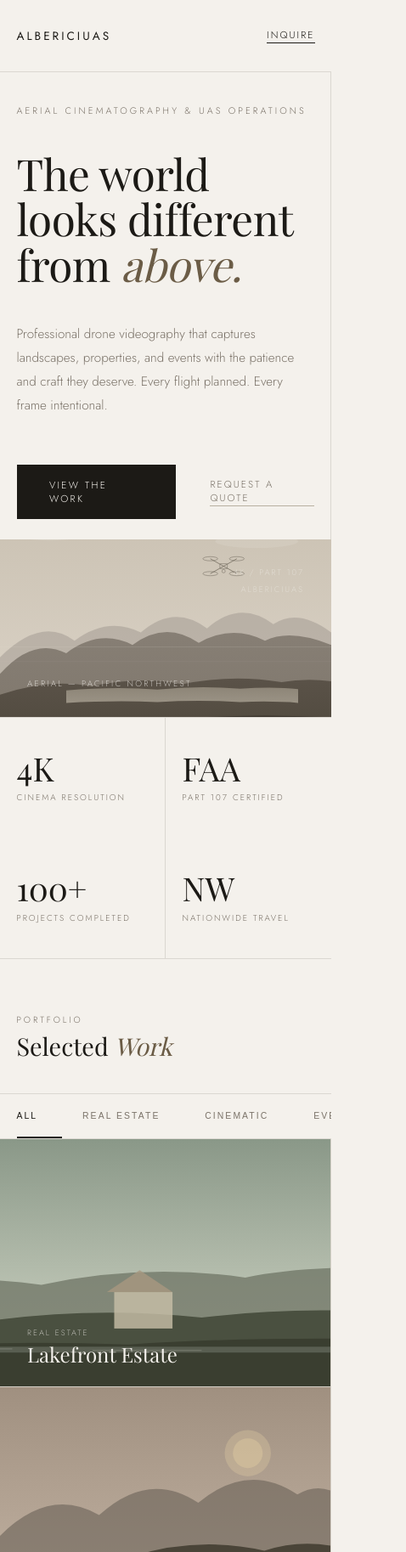
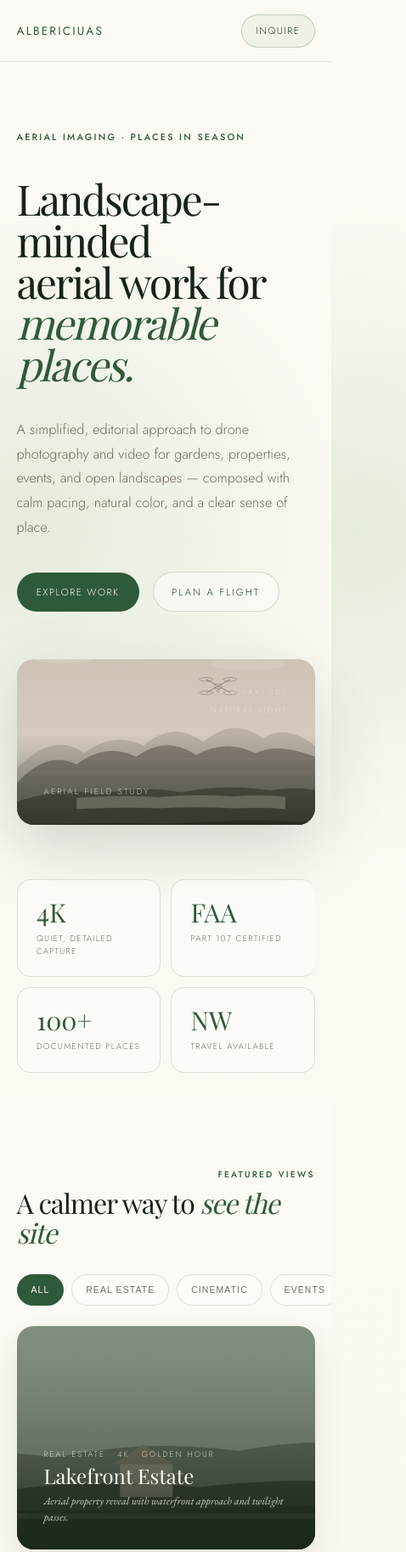
Before and after one commit to Ninjacobe/albericiuas-website, a website built with Vite: page index.html in a window 390 px wide. Shown: the top 1827 px of the page at 85% size, 478 px wide, since content can reach past the window. Built offline with nearby package versions, Linux system fonts and the light colour scheme; some packages are replaced by stand-ins of ours; no server answers; the database is empty; a web font is replaced by a local one.

Commit message:
Simplify homepage with garden-inspired design

```diff
--- a/index.html
+++ b/index.html
@@ -3,7 +3,7 @@
 <head>
 <meta charset="UTF-8">
 <meta name="viewport" content="width=device-width, initial-scale=1.0">
-<title>AlbericiUAS — Aerial Cinematography</title>
+<title>AlbericiUAS — Aerial Views with a Natural Sense of Place</title>
 <link rel="preconnect" href="https://fonts.googleapis.com">
 <link href="https://fonts.googleapis.com/css2?family=Playfair+Display:ital,wght@0,400;0,500;1,400;1,500&family=Jost:wght@300;400;500&family=EB+Garamond:ital,wght@0,400;1,400&display=swap" rel="stylesheet">
 <style>
@@ -774,6 +774,232 @@ footer {
 }
 .reveal.visible { opacity: 1; transform: translateY(0); }
 
+
+/* ─── SIMPLIFIED GARDEN-INSPIRED REFRESH ─── */
+:root {
+  --paper: #fbfaf4;
+  --parchment: #f0eadc;
+  --linen: #e7ddc7;
+  --ash: #a39b87;
+  --stone: #706b5c;
+  --earth: #243f2b;
+  --ink: #162318;
+  --umber: #7a5b32;
+  --sage: #6f7f59;
+  --horizon: #d7ccb6;
+  --rule: rgba(36, 63, 43, 0.14);
+  --leaf: #2f5a3a;
+  --leaf-soft: #dfe8d5;
+  --sun: #c5a15c;
+}
+
+body {
+  background:
+    radial-gradient(circle at 8% 8%, rgba(223, 232, 213, 0.8), transparent 24rem),
+    linear-gradient(180deg, #fbfaf4 0%, #f7f2e8 100%);
+  color: var(--ink);
+}
+
+nav {
+  position: sticky;
+  top: 0;
+  padding: 1.05rem 5vw;
+  background: rgba(251, 250, 244, 0.92);
+  backdrop-filter: blur(16px);
+  border-bottom: 1px solid rgba(36, 63, 43, 0.1);
+}
+.nav-logo { color: var(--leaf); letter-spacing: 0.16em; }
+.nav-links { gap: 2rem; }
+.nav-links a, .nav-cta { color: var(--earth); letter-spacing: 0.13em; }
+.nav-cta {
+  border: 1px solid rgba(47, 90, 58, 0.24);
+  border-radius: 999px;
+  padding: 0.65rem 1rem;
+  background: rgba(223, 232, 213, 0.45);
+}
+.nav-cta:hover { background: var(--leaf); border-color: var(--leaf); color: var(--paper); }
+
+#hero {
+  min-height: auto;
+  grid-template-columns: minmax(0, 0.92fr) minmax(0, 1.08fr);
+  gap: clamp(1.5rem, 4vw, 4rem);
+  padding: clamp(3rem, 6vw, 6rem) 5vw 4rem;
+  max-width: 1440px;
+  margin: 0 auto;
+}
+.hero-left {
+  border-right: none;
+  justify-content: center;
+  padding: 2rem 0;
+}
+.hero-eyebrow, .section-kicker {
+  color: var(--leaf);
+  font-weight: 500;
+  letter-spacing: 0.2em;
+}
+.hero-title {
+  font-size: clamp(3.1rem, 6.6vw, 7rem);
+  line-height: 0.98;
+  letter-spacing: -0.045em;
+}
+.hero-title em, .section-heading em, .contact-intro em { color: var(--leaf); }
+.hero-body {
+  max-width: 520px;
+  color: var(--stone);
+  font-size: 1.02rem;
+  line-height: 1.75;
+}
+.hero-actions { gap: 1rem; flex-wrap: wrap; margin-top: 2.4rem; }
+.btn-dark, .btn-submit {
+  background: var(--leaf);
+  border-radius: 999px;
+  padding: 0.95rem 1.45rem;
+  letter-spacing: 0.13em;
+}
+.btn-dark:hover, .btn-submit:hover { background: var(--earth); }
+.link-underline {
+  border: 1px solid rgba(47, 90, 58, 0.2);
+  border-radius: 999px;
+  padding: 0.9rem 1.35rem;
+  color: var(--earth);
+  background: rgba(255,255,255,0.45);
+}
+.link-underline:hover { background: var(--leaf-soft); border-color: var(--leaf); }
+
+.hero-right {
+  min-height: clamp(420px, 58vw, 680px);
+  border-radius: clamp(1.25rem, 3vw, 2.4rem);
+  box-shadow: 0 28px 80px rgba(36, 63, 43, 0.18);
+  background: var(--leaf-soft);
+}
+.hero-right::after {
+  content: '';
+  position: absolute;
+  inset: 0;
+  background: linear-gradient(180deg, transparent 45%, rgba(22, 35, 24, 0.48));
+  pointer-events: none;
+}
+.hero-caption, .hero-meta { z-index: 1; }
+
+.stats-row {
+  max-width: 1180px;
+  margin: 0 auto 2rem;
+  padding: 0 5vw;
+  border: none;
+  gap: 0.75rem;
+}
+.stat-cell {
+  border: 1px solid var(--rule);
+  border-radius: 1rem;
+  padding: 1.4rem;
+  background: rgba(255, 255, 255, 0.42);
+}
+.stat-cell:last-child { border-right: 1px solid var(--rule); }
+.stat-num { color: var(--leaf); font-size: 1.9rem; }
+.stat-label { letter-spacing: 0.13em; }
+
+.section-header {
+  max-width: 1180px;
+  margin: 0 auto;
+  padding: 5rem 5vw 2rem;
+  border-bottom: none;
+  align-items: end;
+}
+.section-heading {
+  max-width: 680px;
+  font-size: clamp(2rem, 4vw, 4.3rem);
+  letter-spacing: -0.035em;
+}
+
+.filter-bar {
+  max-width: 1180px;
+  margin: 0 auto 1.5rem;
+  padding: 0 5vw;
+  border-bottom: none;
+  gap: 0.55rem;
+}
+.filter-tab {
+  border: 1px solid rgba(47, 90, 58, 0.16);
+  border-radius: 999px;
+  margin: 0;
+  padding: 0.75rem 1rem;
+  background: rgba(255, 255, 255, 0.46);
+  letter-spacing: 0.11em;
+}
+.filter-tab.active, .filter-tab:hover { color: var(--paper); background: var(--leaf); border-color: var(--leaf); }
+
+.grid-work {
+  max-width: 1180px;
+  margin: 0 auto;
+  padding: 0 5vw 5rem;
+  grid-template-columns: repeat(3, minmax(0, 1fr));
+  gap: 1rem;
+}
+.work-tile {
+  border: none;
+  border-radius: 1.25rem;
+  box-shadow: 0 16px 42px rgba(36, 63, 43, 0.12);
+  background: var(--leaf-soft);
+}
+.work-tile.wide { aspect-ratio: 16/7; }
+.tile-info { opacity: 1; background: linear-gradient(to top, rgba(22,35,24,0.82), rgba(22,35,24,0.08)); }
+.tile-always { display: none; }
+.tile-play { display: none; }
+.tile-cat { color: rgba(251, 250, 244, 0.74); }
+.tile-name { font-size: clamp(1.2rem, 2vw, 1.75rem); }
+.tile-desc { color: rgba(251, 250, 244, 0.78); }
+
+#about, #contact { background: rgba(223, 232, 213, 0.5); }
+.about-layout, .contact-layout {
+  max-width: 1180px;
+  margin: 0 auto;
+  padding: 0 5vw 5rem;
+  gap: 1.25rem;
+  min-height: auto;
+}
+.about-text, .contact-left, .contact-right {
+  border: 1px solid var(--rule);
+  border-radius: 1.4rem;
+  padding: clamp(2rem, 5vw, 4rem);
+  background: rgba(251, 250, 244, 0.72);
+}
+.about-pull { border-left-color: var(--leaf); }
+.about-visual {
+  border-radius: 1.4rem;
+  background: linear-gradient(135deg, var(--leaf-soft), var(--parchment));
+  min-height: 460px;
+}
+.about-badge-block {
+  background: rgba(251, 250, 244, 0.86);
+  border: 1px solid var(--rule);
+  border-radius: 1rem;
+}
+
+.services-list {
+  max-width: 1180px;
+  margin: 0 auto;
+  padding: 0 5vw 5rem;
+  display: grid;
+  gap: 0.85rem;
+}
+.service-row {
+  grid-template-columns: 2.5rem 1fr 1.7fr;
+  gap: 1.5rem;
+  border: 1px solid var(--rule);
+  border-radius: 1.15rem;
+  padding: 1.5rem;
+  background: rgba(255, 255, 255, 0.42);
+}
+.service-row:hover { background: rgba(223, 232, 213, 0.48); }
+.service-title-col em { color: var(--leaf); }
+.service-tags { display: none; }
+.tag { border-color: rgba(47, 90, 58, 0.2); }
+
+.form-field:first-of-type, .form-row-two:first-of-type { border-top: none; }
+.form-field input, .form-field textarea, .form-field select { font-family: 'Jost', sans-serif; }
+.form-submit-row { gap: 1rem; }
+footer { background: var(--earth); }
+
 /* ─── RESPONSIVE ─── */
 @media (max-width: 960px) {
   #hero { grid-template-columns: 1fr; }
@@ -839,14 +1065,14 @@ footer {
 <!-- ── HERO ── -->
 <section id="hero">
   <div class="hero-left">
-    <p class="hero-eyebrow" id="site-hero-eyebrow">Aerial Cinematography &amp; UAS Operations</p>
-    <h1 class="hero-title" id="site-hero-title">The world<br>looks different<br>from <em>above.</em></h1>
+    <p class="hero-eyebrow" id="site-hero-eyebrow">Aerial Imaging · Places in Season</p>
+    <h1 class="hero-title" id="site-hero-title">Landscape-minded<br>aerial work for<br><em>memorable places.</em></h1>
     <p class="hero-body" id="site-hero-body">
-      Professional drone videography that captures landscapes, properties, and events with the patience and craft they deserve. Every flight planned. Every frame intentional.
+      A simplified, editorial approach to drone photography and video for gardens, properties, events, and open landscapes — composed with calm pacing, natural color, and a clear sense of place.
     </p>
     <div class="hero-actions">
-      <a href="#work" class="btn-dark">View the Work</a>
-      <a href="#contact" class="link-underline">Request a Quote</a>
+      <a href="#work" class="btn-dark">Explore Work</a>
+      <a href="#contact" class="link-underline">Plan a Flight</a>
     </div>
   </div>
 
@@ -904,10 +1130,10 @@ footer {
       <ellipse cx="620" cy="140" rx="100" ry="16" fill="rgba(244,241,236,0.12)"/>
     </svg>
 
-    <div class="hero-caption">Aerial — Pacific Northwest</div>
+    <div class="hero-caption">Aerial Field Study</div>
     <div class="hero-meta">
-      <span>4K / Part 107</span>
-      <span>AlbericiUAS</span>
+      <span>FAA Part 107</span>
+      <span>Natural Light</span>
     </div>
   </div>
 </section>
@@ -916,7 +1142,7 @@ footer {
 <div class="stats-row">
   <div class="stat-cell reveal">
     <span class="stat-num">4K</span>
-    <span class="stat-label">Cinema Resolution</span>
+    <span class="stat-label">Quiet, Detailed Capture</span>
   </div>
   <div class="stat-cell reveal">
     <span class="stat-num">FAA</span>
@@ -924,19 +1150,19 @@ footer {
   </div>
   <div class="stat-cell reveal">
     <span class="stat-num">100+</span>
-    <span class="stat-label">Projects Completed</span>
+    <span class="stat-label">Documented Places</span>
   </div>
   <div class="stat-cell reveal">
     <span class="stat-num">NW</span>
-    <span class="stat-label">Nationwide Travel</span>
+    <span class="stat-label">Travel Available</span>
   </div>
 </div>
 
 <!-- Work -->
 <section id="work">
   <div class="section-header">
-    <span class="section-kicker">Portfolio</span>
-    <h2 class="section-heading">Selected <em>Work</em></h2>
+    <span class="section-kicker">Featured Views</span>
+    <h2 class="section-heading">A calmer way to <em>see the site</em></h2>
   </div>
 
   <div class="filter-bar">
@@ -1229,8 +1455,8 @@ footer {
 <!-- Services -->
 <section id="services">
   <div class="section-header reveal">
-    <span class="section-kicker">Capabilities</span>
-    <h2 class="section-heading">What We <em>Do</em></h2>
+    <span class="section-kicker">Services</span>
+    <h2 class="section-heading">Simple packages for <em>clear outcomes</em></h2>
   </div>
   <div class="services-list">
 
@@ -1295,13 +1521,13 @@ footer {
 <!-- Contact -->
 <section id="contact">
   <div class="section-header reveal">
-    <span class="section-kicker">Contact</span>
-    <h2 class="section-heading">Start a <em>Conversation</em></h2>
+    <span class="section-kicker">Plan Your Flight</span>
+    <h2 class="section-heading">Tell us what should be <em>seen from above</em></h2>
   </div>
   <div class="contact-layout">
     <div class="contact-left reveal">
       <p class="contact-intro">
-        Tell us about your project.<br>We'll figure out the right<br>approach <em>together.</em>
+        Share the location, the season, and the story.<br>We'll keep the flight plan <em>simple.</em>
       </p>
       <div class="contact-detail-list">
         <div class="contact-detail">
```
